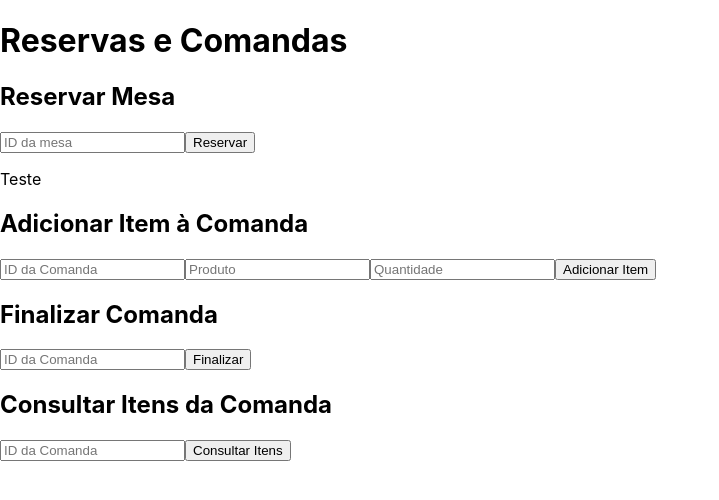
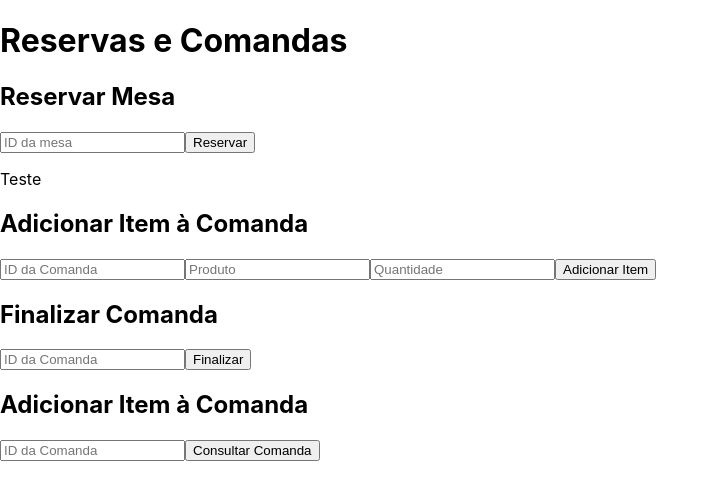
Before and after one commit to IgorTeodoroDEV/AWSreservaMesa, a React (Create React App) app in the folder reservas-mesas/: page / in a window 1280 px wide. Shown: the top 500 px of the page, without its empty margins (0-719 px from the left). Built offline with nearby package versions, Linux system fonts and the light colour scheme.

Commit message:
testando consultar comanda

```diff
--- a/reservas-mesas/src/components/ConsultarComanda.js
+++ b/reservas-mesas/src/components/ConsultarComanda.js
@@ -1,83 +1,36 @@
+// src/components/Comanda.js
 import React, { useState } from 'react';
-import axios from 'axios';
+import api from '../api';
 
-const ConsultarComanda = () => {
+const Comanda = () => {
     const [comandaID, setComandaID] = useState('');
-  const [itens, setItens] = useState([]);
     const [message, setMessage] = useState('');
-  const [loading, setLoading] = useState(false);
 
-  // Função que faz a requisição para a API e processa a resposta
-  const handleConsultarItens = async () => {
-    // Verificando se o comandaID foi informado
-    if (!comandaID) {
-      setMessage('Por favor, insira o ID da comanda.');
-      return;
-    }
-
-    setLoading(true); // Ativar o carregamento
-    setMessage('');
-
+    const handleConsultarComanda = async () => {
         try {
-      // Fazendo a requisição GET para a API
-      const response = await axios.get(`https://x9giuzuyq5.execute-api.us-east-1.amazonaws.com/prod/consultarComanda/${comandaID}`);
-
-      // Verificando se a resposta contém o corpo com os dados da comanda
-      if (response.data && response.data.body) {
-        const responseBody = JSON.parse(response.data.body);  // Parsing da string JSON
-        console.log(responseBody);  // Para depuração no console
-
-        // Verificando se existem itens
-        if (responseBody.itens && responseBody.itens.length > 0) {
-          setItens(responseBody.itens);
-          setMessage('Itens carregados com sucesso.');
-        } else {
-          setItens([]);
-          setMessage('Nenhum item encontrado para esta comanda.');
-        }
-      } else {
-        setItens([]);
-        setMessage('Erro ao recuperar a comanda.');
-      }
+            const response = await api.post('/consultarComanda', {
+                action: 'adicionarItem',
+                comandaID: comandaID,
+            });
+            setMessage(response.data.body);
         } catch (error) {
-      console.error('Erro na requisição:', error);
-      setItens([]);
-      setMessage('Erro ao consultar itens da comanda.');
-    } finally {
-      setLoading(false); // Desativa o carregamento
+            setMessage('Erro ao adicionar item.');
         }
     };
 
     return (
         <div>
-      <h2>Consultar Itens da Comanda</h2>
-
-      {/* Campo para inserir o ID da comanda */}
+            <h2>Adicionar Item à Comanda</h2>
             <input
                 type="text"
                 placeholder="ID da Comanda"
                 value={comandaID}
                 onChange={(e) => setComandaID(e.target.value)}
             />
-      <button onClick={handleConsultarItens} disabled={loading}>
-        {loading ? 'Carregando...' : 'Consultar Itens'}
-      </button>
-
-      {/* Mensagem de status */}
+            <button onClick={handleConsultarComanda}>Consultar Comanda</button>
             <p>{message}</p>
-
-      {/* Exibindo a lista de itens */}
-      {itens.length > 0 && (
-        <ul>
-          {itens.map((item, index) => (
-            <li key={index}>
-              Produto: {item.produto} - Quantidade: {item.quantidade}
-            </li>
-          ))}
-        </ul>
-      )}
         </div>
     );
 };
 
-export default ConsultarComanda;
+export default Comanda;
```
Lines whose indentation alone changed are shown as unchanged.
